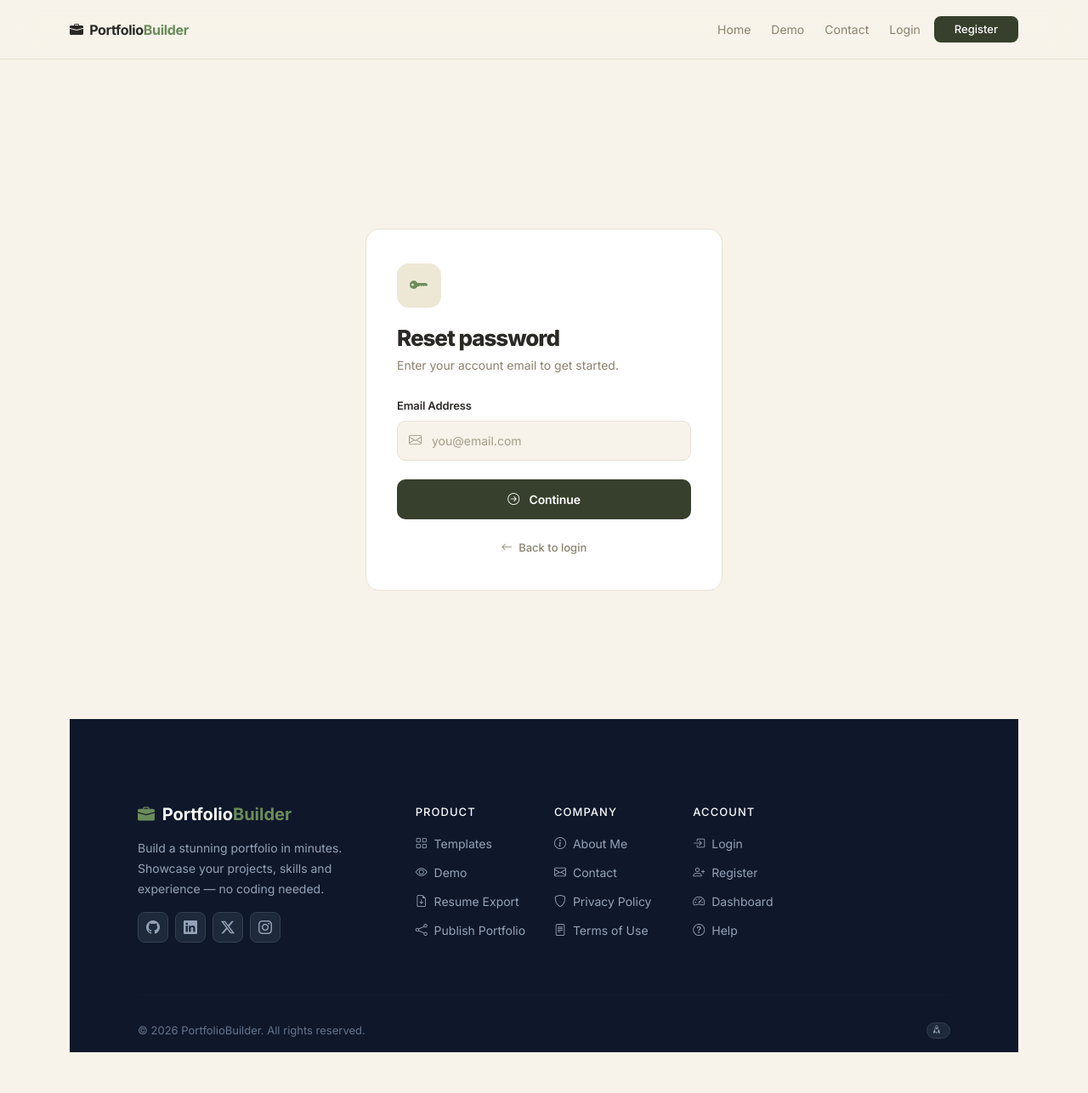
After one commit to tasfii567/Portfolio-builder-by-glitch, a PHP site: page /forget_password.php in a window 1280 px wide. The commit adds this page. Shown: the whole page at 85% size. Run offline with PHP 8.4, Linux system fonts and the light colour scheme.

Commit message:
added forget password

```diff
--- /dev/null
+++ b/nahin/forget_password.php
@@ -0,0 +1,340 @@
+<?php
+require 'config/db.php';
+
+$step    = 1;   // 1 = enter email, 2 = enter new password
+$errors  = [];
+$success = false;
+$email   = '';
+
+if ($_SERVER['REQUEST_METHOD'] === 'POST') {
+
+    // ── Step 1: verify email ──────────────────────────────
+    if (isset($_POST['step']) && $_POST['step'] === '1') {
+        $email = trim($_POST['email'] ?? '');
+
+        if ($email === '' || !filter_var($email, FILTER_VALIDATE_EMAIL)) {
+            $errors[] = "Please enter a valid email address.";
+            $step = 1;
+        } else {
+            $stmt = $pdo->prepare("SELECT id FROM users WHERE email = ? LIMIT 1");
+            $stmt->execute([$email]);
+            if (!$stmt->fetch()) {
+                $errors[] = "No account found with that email.";
+                $step = 1;
+            } else {
+                $step = 2;  // email found, show password fields
+            }
+        }
+    }
+
+    // ── Step 2: update password ───────────────────────────
+    elseif (isset($_POST['step']) && $_POST['step'] === '2') {
+        $email    = trim($_POST['email'] ?? '');
+        $password = $_POST['password'] ?? '';
+        $confirm  = $_POST['confirm_password'] ?? '';
+
+        if (strlen($password) < 6) {
+            $errors[] = "Password must be at least 6 characters.";
+            $step = 2;
+        } elseif ($password !== $confirm) {
+            $errors[] = "Passwords do not match.";
+            $step = 2;
+        } else {
+            $hashed = password_hash($password, PASSWORD_DEFAULT);
+            $stmt   = $pdo->prepare("UPDATE users SET password = ? WHERE email = ?");
+            $stmt->execute([$hashed, $email]);
+
+            header("Location: login.php?reset=1");
+            exit;
+        }
+    }
+}
+
+require 'includes/header.php';
+?>
+
+<section class="fp-wrap">
+    <div class="fp-card">
+
+        <div class="fp-avatar">
+            <i class="bi bi-key-fill"></i>
+        </div>
+
+        <h1 class="fp-h1">Reset password</h1>
+        <p class="fp-sub">
+            <?= $step === 1
+                ? "Enter your account email to get started."
+                : "Choose a new password for <strong>" . htmlspecialchars($email) . "</strong>" ?>
+        </p>
+
+        <?php if (!empty($errors)): ?>
+            <div class="fp-errors">
+                <ul>
+                    <?php foreach ($errors as $e): ?>
+                        <li><?= htmlspecialchars($e) ?></li>
+                    <?php endforeach; ?>
+                </ul>
+            </div>
+        <?php endif; ?>
+
+        <form method="POST" novalidate>
+            <input type="hidden" name="step" value="<?= $step ?>">
+            <?php if ($step === 2): ?>
+                <input type="hidden" name="email" value="<?= htmlspecialchars($email) ?>">
+            <?php endif; ?>
+
+            <?php if ($step === 1): ?>
+            <!-- Step 1: Email -->
+            <div class="fp-group">
+                <label class="fp-label" for="fp-email">Email Address</label>
+                <div class="fp-input-wrap">
+                    <i class="bi bi-envelope fp-icon"></i>
+                    <input id="fp-email"
+                           type="email"
+                           name="email"
+                           class="fp-input"
+                           placeholder="you@email.com"
+                           value="<?= htmlspecialchars($email) ?>"
+                           required>
+                </div>
+            </div>
+
+            <button type="submit" class="fp-btn">
+                <i class="bi bi-arrow-right-circle me-2"></i> Continue
+            </button>
+
+            <?php else: ?>
+            <!-- Step 2: New password -->
+            <div class="fp-group">
+                <label class="fp-label" for="fp-pass">New Password</label>
+                <div class="fp-input-wrap">
+                    <i class="bi bi-lock fp-icon"></i>
+                    <input id="fp-pass"
+                           type="password"
+                           name="password"
+                           class="fp-input fp-input-pass"
+                           placeholder="Create a new password"
+                           minlength="6"
+                           required>
+                    <button type="button" class="fp-eye" onclick="togglePass('fp-pass', this)" aria-label="Show password">
+                        <i class="bi bi-eye"></i>
+                    </button>
+                </div>
+            </div>
+
+            <div class="fp-group">
+                <label class="fp-label" for="fp-confirm">Confirm New Password</label>
+                <div class="fp-input-wrap">
+                    <i class="bi bi-lock fp-icon"></i>
+                    <input id="fp-confirm"
+                           type="password"
+                           name="confirm_password"
+                           class="fp-input fp-input-pass"
+                           placeholder="Re-enter your new password"
+                           minlength="6"
+                           required>
+                    <button type="button" class="fp-eye" onclick="togglePass('fp-confirm', this)" aria-label="Show confirm password">
+                        <i class="bi bi-eye"></i>
+                    </button>
+                </div>
+            </div>
+
+            <button type="submit" class="fp-btn">
+                <i class="bi bi-check-circle me-2"></i> Reset Password
+            </button>
+            <?php endif; ?>
+
+        </form>
+
+        <div class="fp-back">
+            <a href="login.php"><i class="bi bi-arrow-left me-1"></i> Back to login</a>
+        </div>
+
+    </div>
+</section>
+
+<style>
+.fp-wrap {
+    min-height: calc(100vh - 72px);
+    background: var(--bg);
+    display: flex;
+    align-items: center;
+    justify-content: center;
+    padding: 40px 24px;
+}
+
+.fp-card {
+    width: 100%;
+    max-width: 420px;
+    background: var(--surface);
+    border: 1px solid var(--border);
+    border-radius: 16px;
+    padding: 40px 36px;
+}
+
+.fp-avatar {
+    width: 52px;
+    height: 52px;
+    border-radius: 14px;
+    background: var(--chip-bg);
+    display: flex;
+    align-items: center;
+    justify-content: center;
+    color: var(--accent);
+    font-size: 22px;
+    margin-bottom: 20px;
+}
+
+.fp-h1 {
+    font-size: 26px;
+    font-weight: 800;
+    letter-spacing: -.04em;
+    color: var(--text-dark);
+    margin-bottom: 6px;
+}
+
+.fp-sub {
+    font-size: 14px;
+    color: var(--text-mid);
+    margin-bottom: 28px;
+    line-height: 1.5;
+}
+
+/* ── Errors ─────────────────────────── */
+.fp-errors {
+    background: #fdecea;
+    border: 1px solid #f5c6cb;
+    color: #842029;
+    border-radius: 10px;
+    padding: 12px 16px;
+    margin-bottom: 20px;
+    font-size: 13px;
+}
+
+.fp-errors ul { margin: 0; padding-left: 18px; }
+.fp-errors li { margin-bottom: 2px; }
+
+/* ── Fields ─────────────────────────── */
+.fp-group { margin-bottom: 18px; }
+
+.fp-label {
+    display: block;
+    font-size: 13px;
+    font-weight: 600;
+    color: var(--text-dark);
+    margin-bottom: 7px;
+    letter-spacing: -.01em;
+}
+
+.fp-input-wrap { position: relative; }
+
+.fp-icon {
+    position: absolute;
+    left: 14px;
+    top: 50%;
+    transform: translateY(-50%);
+    color: var(--text-muted);
+    font-size: 15px;
+    pointer-events: none;
+}
+
+.fp-input {
+    width: 100%;
+    background: var(--bg);
+    border: 1px solid var(--border);
+    border-radius: 10px;
+    padding: 12px 14px 12px 40px;
+    font-size: 14px;
+    color: var(--text-dark);
+    font-family: inherit;
+    outline: none;
+    transition: border-color .2s, box-shadow .2s;
+    box-sizing: border-box;
+}
+
+.fp-input::placeholder { color: var(--text-muted); }
+
+.fp-input:focus {
+    border-color: var(--accent);
+    box-shadow: 0 0 0 3px rgba(107,140,90,.15);
+}
+
+/* ── Eye toggle ─────────────────────── */
+.fp-input-pass { padding-right: 40px; }
+
+.fp-eye {
+    position: absolute;
+    right: 12px;
+    top: 50%;
+    transform: translateY(-50%);
+    background: none;
+    border: none;
+    cursor: pointer;
+    color: var(--text-muted);
+    font-size: 16px;
+    padding: 0;
+    line-height: 1;
+    display: flex;
+    align-items: center;
+}
+
+.fp-eye:hover { color: var(--text-dark); }
+
+/* ── Button ─────────────────────────── */
+.fp-btn {
+    width: 100%;
+    background: var(--brand-dark);
+    color: #fff;
+    border: none;
+    border-radius: 10px;
+    padding: 13px 24px;
+    font-size: 14px;
+    font-weight: 600;
+    font-family: inherit;
+    cursor: pointer;
+    letter-spacing: -.01em;
+    transition: background .2s, transform .15s;
+    margin-top: 4px;
+}
+
+.fp-btn:hover {
+    background: var(--brand-hover);
+    transform: translateY(-1px);
+}
+
+.fp-btn:active { transform: translateY(0); }
+
+/* ── Back link ──────────────────────── */
+.fp-back {
+    text-align: center;
+    margin-top: 24px;
+    font-size: 13px;
+}
+
+.fp-back a {
+    color: var(--text-mid);
+    text-decoration: none;
+    font-weight: 500;
+}
+
+.fp-back a:hover {
+    color: var(--accent);
+    text-decoration: underline;
+}
+</style>
+
+<script>
+function togglePass(inputId, btn) {
+    const input = document.getElementById(inputId);
+    const icon  = btn.querySelector('i');
+    if (input.type === 'password') {
+        input.type     = 'text';
+        icon.className = 'bi bi-eye-slash';
+    } else {
+        input.type     = 'password';
+        icon.className = 'bi bi-eye';
+    }
+}
+</script>
+
+<?php require 'includes/footer.php'; ?>
```
Also changed, not shown: nahin/login.php (+13 -6 lines).
